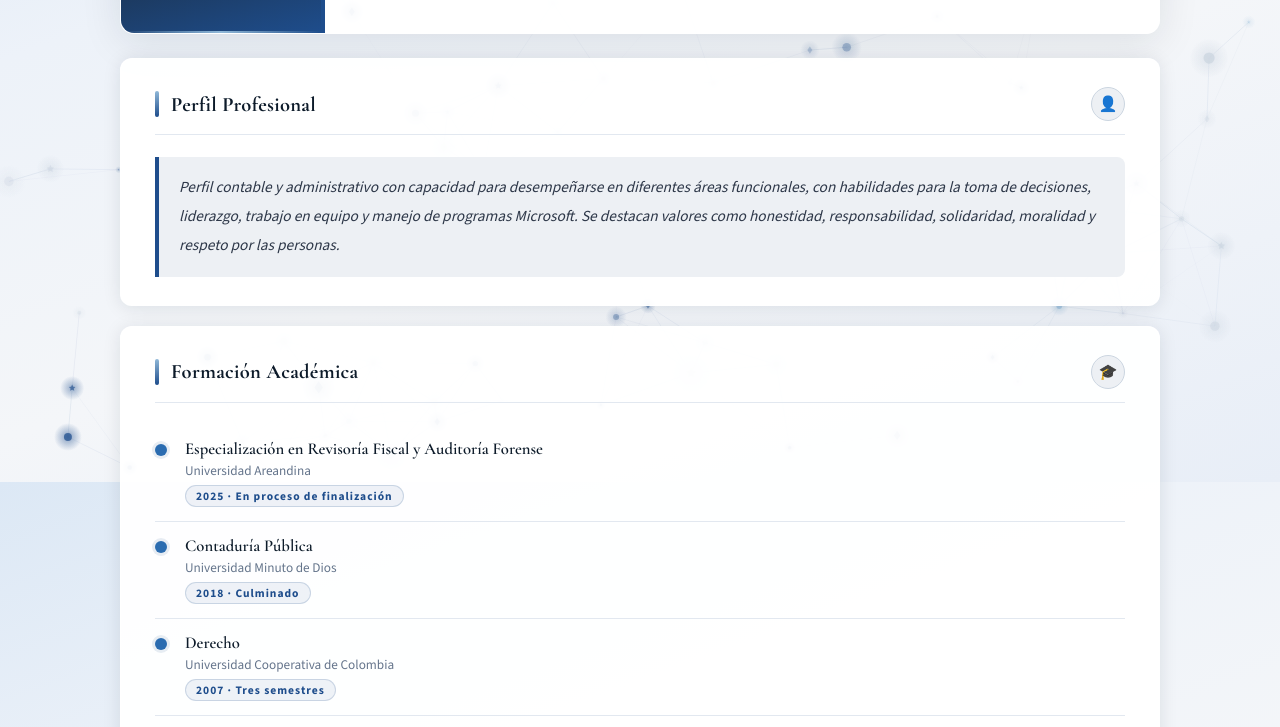
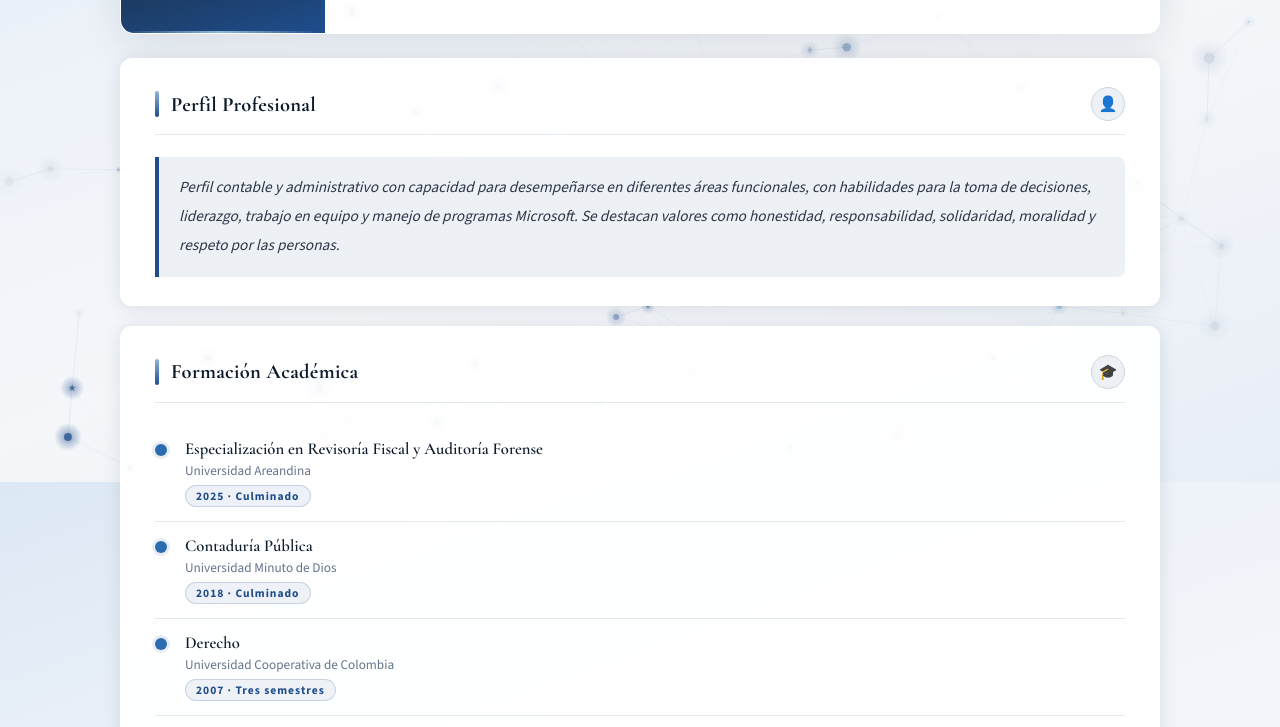
Before and after one commit to neidyco/hoja-de-vida, a plain HTML site: page index.html in a window 1280 px wide. Shown: the part 318-1045 px from the top of the page. Drawn offline with nearby package versions, Linux system fonts and the light colour scheme.

Commit message:
Update index.html

```diff
--- a/index.html
+++ b/index.html
@@ -87,7 +87,7 @@
         <div>
           <h3>Especialización en Revisoría Fiscal y Auditoría Forense</h3>
           <div class="inst">Universidad Areandina</div>
-          <span class="edu-year">2025 · En proceso de finalización</span>
+          <span class="edu-year">2025 · Culminado</span>
         </div>
       </div>
 
```
